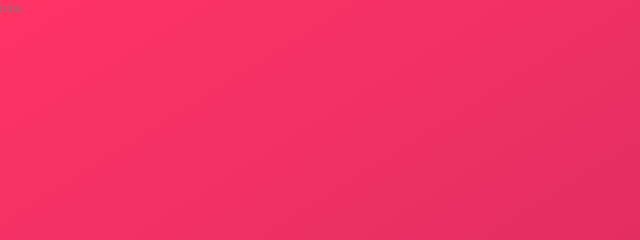
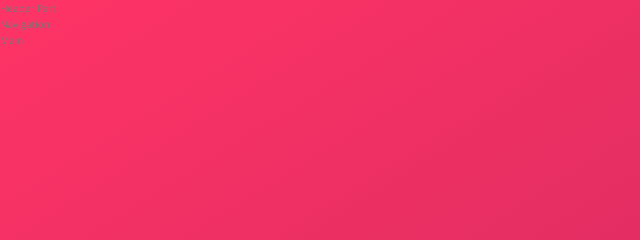
Before and after one commit to FoxyStoat/trillo-project, a website: page index.html in a window 1280 px wide. Shown: the top 240 px of the page, 0-640 px from the left. Drawn offline with nearby package versions, Linux system fonts and the light colour scheme.

Commit message:
feat: Add basic layout

```diff
--- a/index.html
+++ b/index.html
@@ -14,6 +14,18 @@
         <title>trillo &mdash; Your all-in-one booking app</title>
     </head>
     <body>
-trillo
+        <div class="container">
+            <header class="header">
+                Header Part
+            </header>
+            <div class="content">
+                <nav class="sidebar">
+                    Navigation
+                </nav>
+                <main class="hotel-view">
+                    Main
+                </main>
+            </div>
+        </div>
     </body>
 </html>
```
